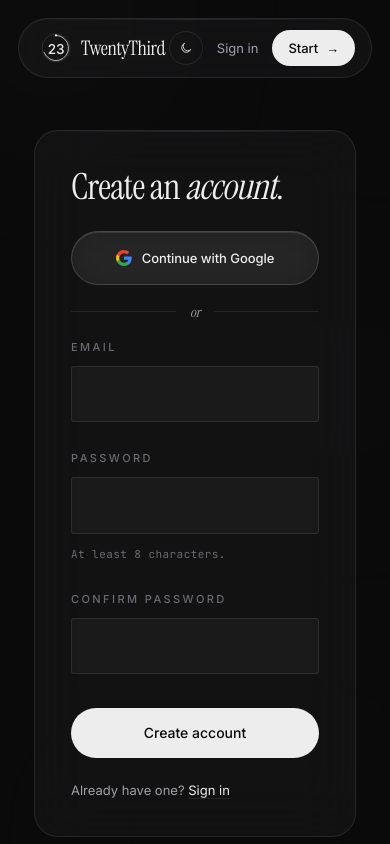
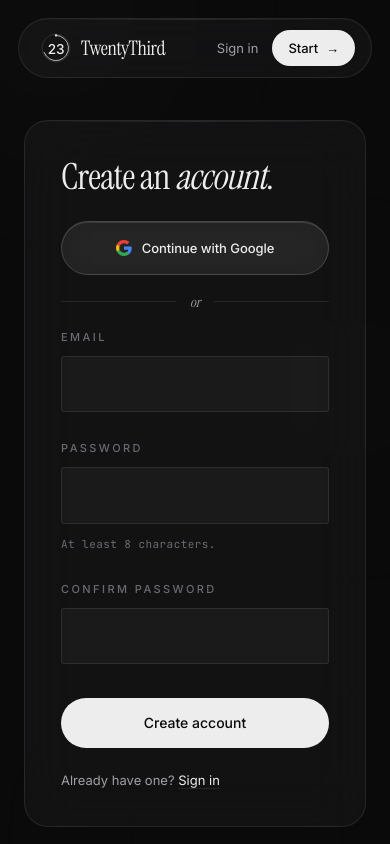
Before and after one commit to drjohn-code/twentythird, a Next.js app: page /auth/sign-up in a window 390 px wide. Shown: the top 844 px of the page. Built offline with nearby package versions, Linux system fonts and the light colour scheme; no server answers.

Commit message:
mobile responsive

```diff
--- a/app/globals.css
+++ b/app/globals.css
@@ -805,10 +805,15 @@ section{position:relative;}
 @media (max-width: 980px){
   .hero{
     grid-template-columns:1fr;
-    padding:140px 36px 70px;
-    min-height:100vh;
+    padding:80px 36px 60px;
+    min-height:auto;
     position:relative;
     align-items:end;
+  }
+  .hero h1{
+    font-size:clamp(36px, 9vw, 48px);
+    line-height:1.05;
+    margin-bottom:32px;
   }
   .hero-portrait{
     position:absolute;
@@ -837,8 +842,8 @@ section{position:relative;}
     position:relative;
     grid-template-columns:1fr;
     gap:0;
-    padding:120px 36px 80px;
-    min-height:90vh;
+    padding:90px 36px 70px;
+    min-height:auto;
     align-items:end;
   }
   .philo-portrait{
@@ -866,15 +871,31 @@ section{position:relative;}
   }
 
   .brain-pin{height:auto}
-  .brain-stage{position:relative;grid-template-columns:1fr;height:auto;padding:60px 0}
-  .brain-visual{height:60vh}
+  .brain-stage{position:relative;grid-template-columns:1fr;height:auto;min-height:auto;padding:80px 0}
+  .brain-visual{height:auto}
+  .brain-img{width:60%;max-width:220px}
+  .brain-progress{display:none}
   .brain-copy{padding:30px 36px}
+  .brain-copy h2{font-size:clamp(32px, 7vw, 40px);line-height:1.06}
   .split-row, .split-row.reverse{grid-template-columns:1fr;gap:14px}
   .split-row.reverse .split-copy{order:1}
   .split-row.reverse .split-visual{order:2}
   .split-visual{min-height:auto;padding:24px}
-  .split-section{padding:90px 0 80px}
+  .split-section{padding:90px 0 70px}
   .split-stack{gap:60px}
+  .section-head{margin-bottom:48px}
+  .section-head h2{font-size:clamp(32px, 7vw, 42px);line-height:1.06}
+  .philo-copy h2{font-size:clamp(30px, 6.5vw, 40px);line-height:1.1}
+  .philo-copy p.sub{font-size:15px;line-height:1.55;max-width:none}
+  .philo-meta{flex-direction:column;gap:18px;align-items:flex-start}
+  .final{padding:80px 0;min-height:auto}
+  .final h2{font-size:clamp(34px, 8vw, 44px);line-height:1.05;margin-bottom:32px}
+  .cta-row{flex-direction:column;align-items:flex-start;gap:18px}
+  .final .cta-row{align-items:center}
+  .cta{padding:14px 22px;font-size:12.5px;white-space:nowrap}
+  .pattern-summary{grid-template-columns:1fr;gap:18px;justify-items:start}
+  .pattern-summary .ps-row{align-items:flex-start;text-align:left}
+  .theme-toggle{display:none}
   .footer-grid{grid-template-columns:1fr 1fr;gap:32px}
   .nav-links{display:none}
   .nav{grid-template-columns:1fr auto}
@@ -2022,27 +2043,3 @@ section{position:relative;}
   .question-title{font-size:19px}
   .scale-value{font-size:32px}
 }
-/* --- Mobile Overrides --- */
-@media (max-width: 768px) {
-    /* 1. Reduce Font Sizes */
-    .hero-title {
-        font-size: 32px;
-        line-height: 1.2;
-    }
-
-    /* 2. Fix Buttons & Spacing */
-    .button-container {
-        display: flex;
-        flex-direction: column; /* Stack buttons vertically */
-        gap: 10px;
-    }
-
-    .button {
-        width: 100%; /* Make buttons full width */
-        padding: 15px;
-        white-space: nowrap; /* Prevents text from breaking lines awkwardly */
-    }
-
-    /* 3. Reduce Padding/Margins */
-    body { padding: 10px; }
-}
```
